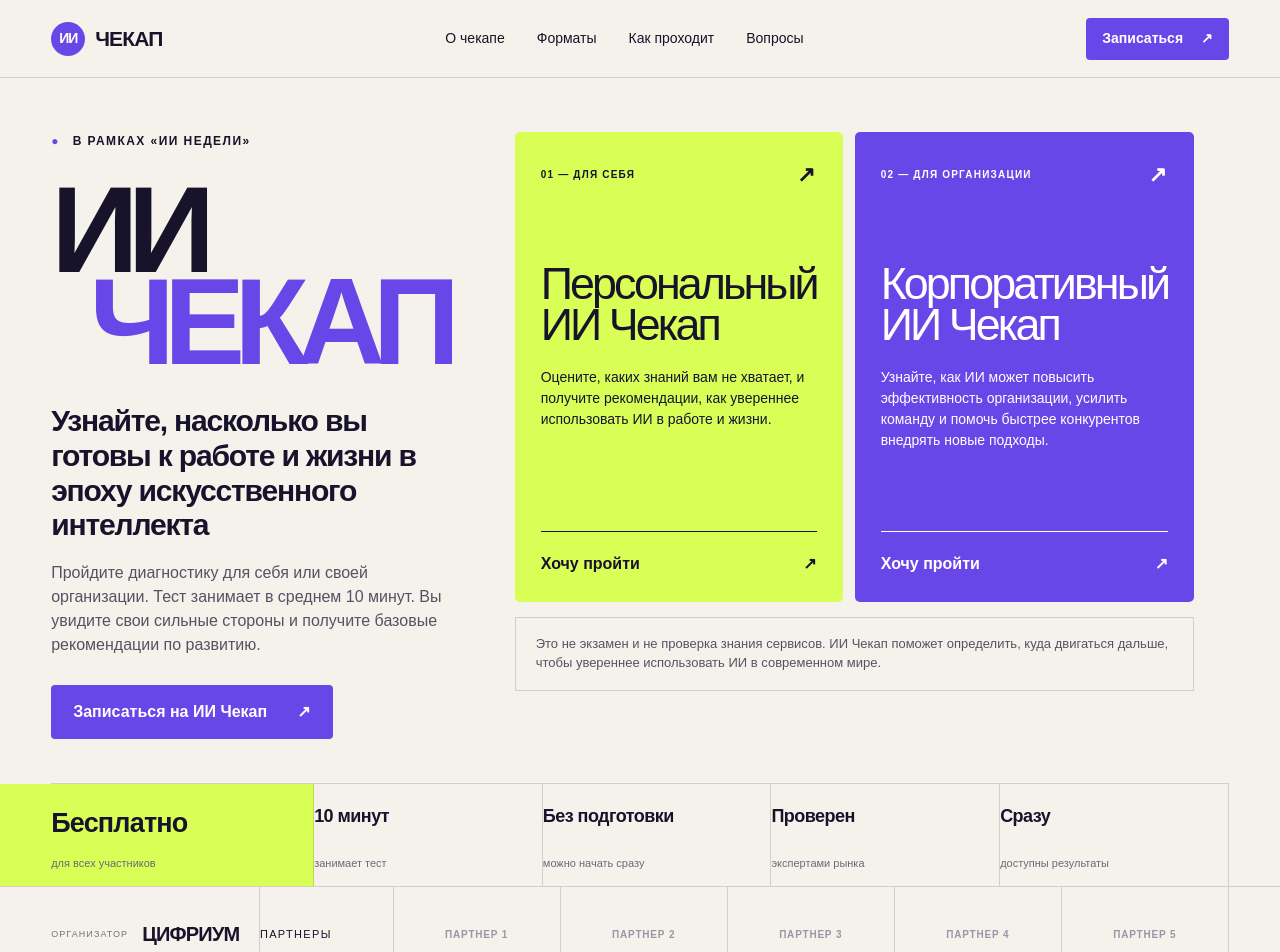
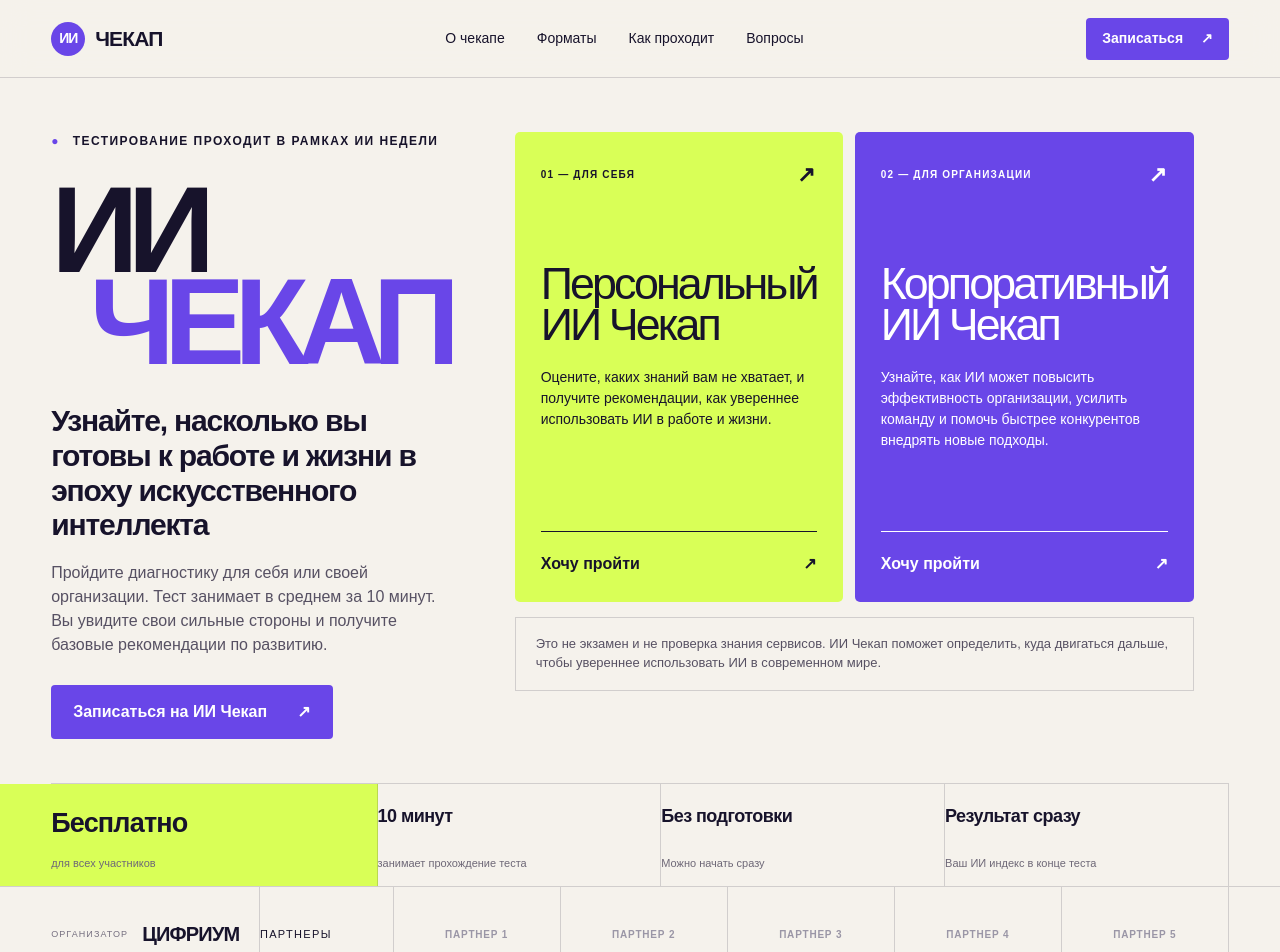
Before and after one commit to polekhin/b2b-lp, a Next.js app: page / in a window 1280 px wide. Shown: the top 952 px of the page. Built offline with nearby package versions, Linux system fonts and the light colour scheme.

Commit message:
Align hero copy with brief

```diff
--- a/app/globals.css
+++ b/app/globals.css
@@ -49,7 +49,7 @@ h1 em { display: inline-block; transform: translateX(3vw); }
 .hero-choice > p { font-size: 14px; line-height: 1.5; margin: 0; }
 .hero-choice > button { border: 0; border-top: 1px solid currentColor; background: transparent; color: inherit; margin-top: auto; padding: 20px 0 0; display: flex; align-items: center; justify-content: space-between; font-weight: 700; }
 .hero-disclaimer { grid-column: 1 / -1; margin: 3px 0 0; padding: 17px 20px; border: 1px solid var(--line); font-size: 13px; line-height: 1.45; color: #575163; }
-.hero-benefits { margin-top: 44px; border-top: 1px solid var(--line); display: grid; grid-template-columns: 1.15fr repeat(4,1fr); }
+.hero-benefits { margin-top: 44px; border-top: 1px solid var(--line); display: grid; grid-template-columns: 1.15fr repeat(3,1fr); }
 .hero-benefits > div { min-height: 102px; padding: 19px 18px 15px 0; border-right: 1px solid var(--line); display: flex; flex-direction: column; justify-content: space-between; }
 .hero-benefits strong { font-size: 18px; letter-spacing: -.03em; }
 .hero-benefits span { font-size: 11px; color: #6e6877; }
--- a/app/page.tsx
+++ b/app/page.tsx
@@ -60,10 +60,10 @@ export default function Home() {
       <section className="hero" id="top">
         <div className="hero-main">
           <div className="hero-copy">
-            <div className="eyebrow"><span>●</span> В рамках «ИИ недели»</div>
+            <div className="eyebrow"><span>●</span> Тестирование проходит в рамках ИИ недели</div>
             <h1>ИИ<br /><em>Чекап</em></h1>
             <p className="hero-subtitle">Узнайте, насколько вы готовы к работе и жизни в эпоху искусственного интеллекта</p>
-            <p className="hero-text">Пройдите диагностику для себя или своей организации. Тест занимает в среднем 10 минут. Вы увидите свои сильные стороны и получите базовые рекомендации по развитию.</p>
+            <p className="hero-text">Пройдите диагностику для себя или своей организации. Тест занимает в среднем за 10 минут. Вы увидите свои сильные стороны и получите базовые рекомендации по развитию.</p>
             <button className="button hero-cta" onClick={() => scrollToForm()}>
               Записаться на ИИ Чекап <Arrow />
             </button>
@@ -88,10 +88,9 @@ export default function Home() {
 
         <div className="hero-benefits" aria-label="Преимущества ИИ Чекапа">
           <div className="hero-free"><strong>Бесплатно</strong><span>для всех участников</span></div>
-          <div><strong>10 минут</strong><span>занимает тест</span></div>
-          <div><strong>Без подготовки</strong><span>можно начать сразу</span></div>
-          <div><strong>Проверен</strong><span>экспертами рынка</span></div>
-          <div><strong>Сразу</strong><span>доступны результаты</span></div>
+          <div><strong>10 минут</strong><span>занимает прохождение теста</span></div>
+          <div><strong>Без подготовки</strong><span>Можно начать сразу</span></div>
+          <div><strong>Результат сразу</strong><span>Ваш ИИ индекс в конце теста</span></div>
         </div>
       </section>
 
```
